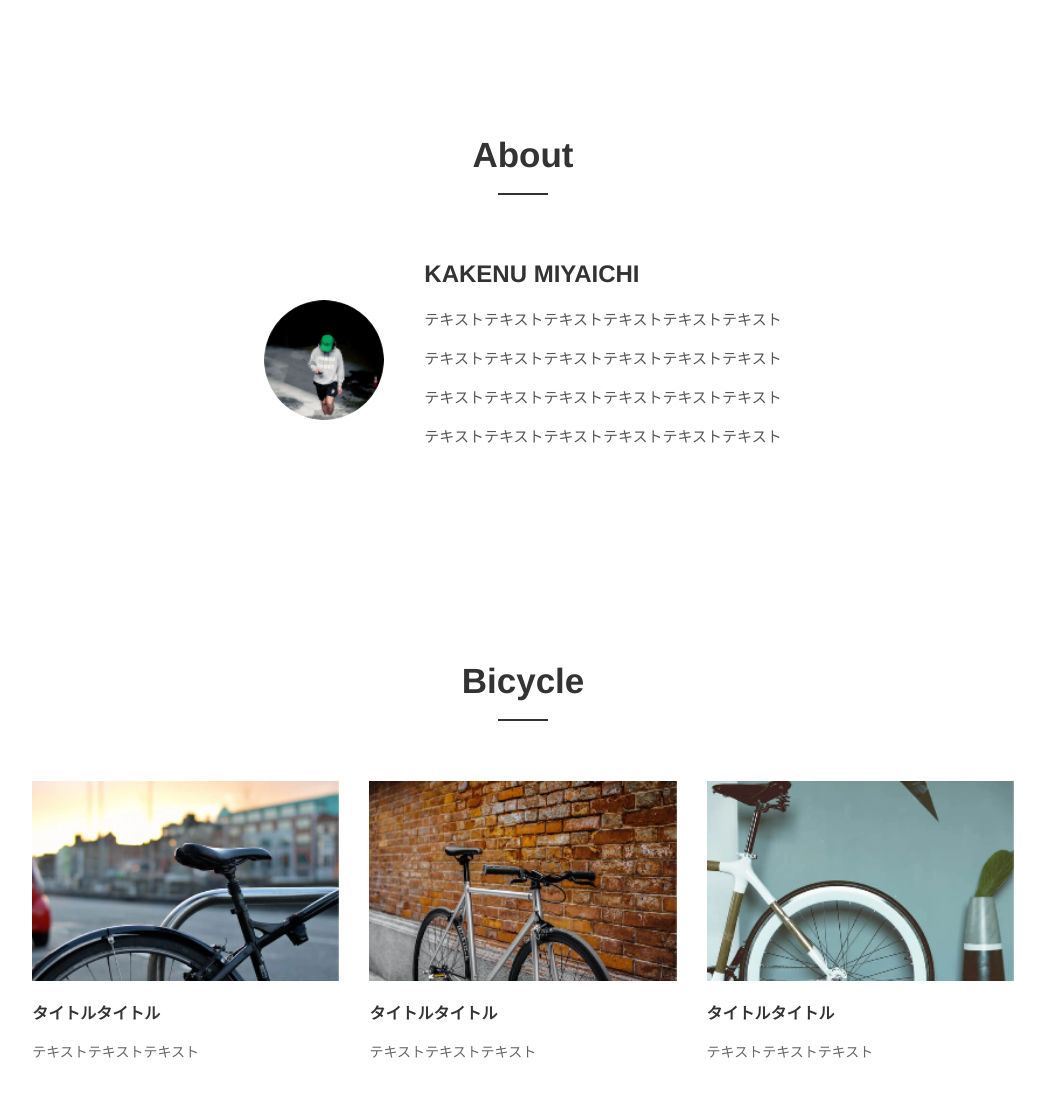
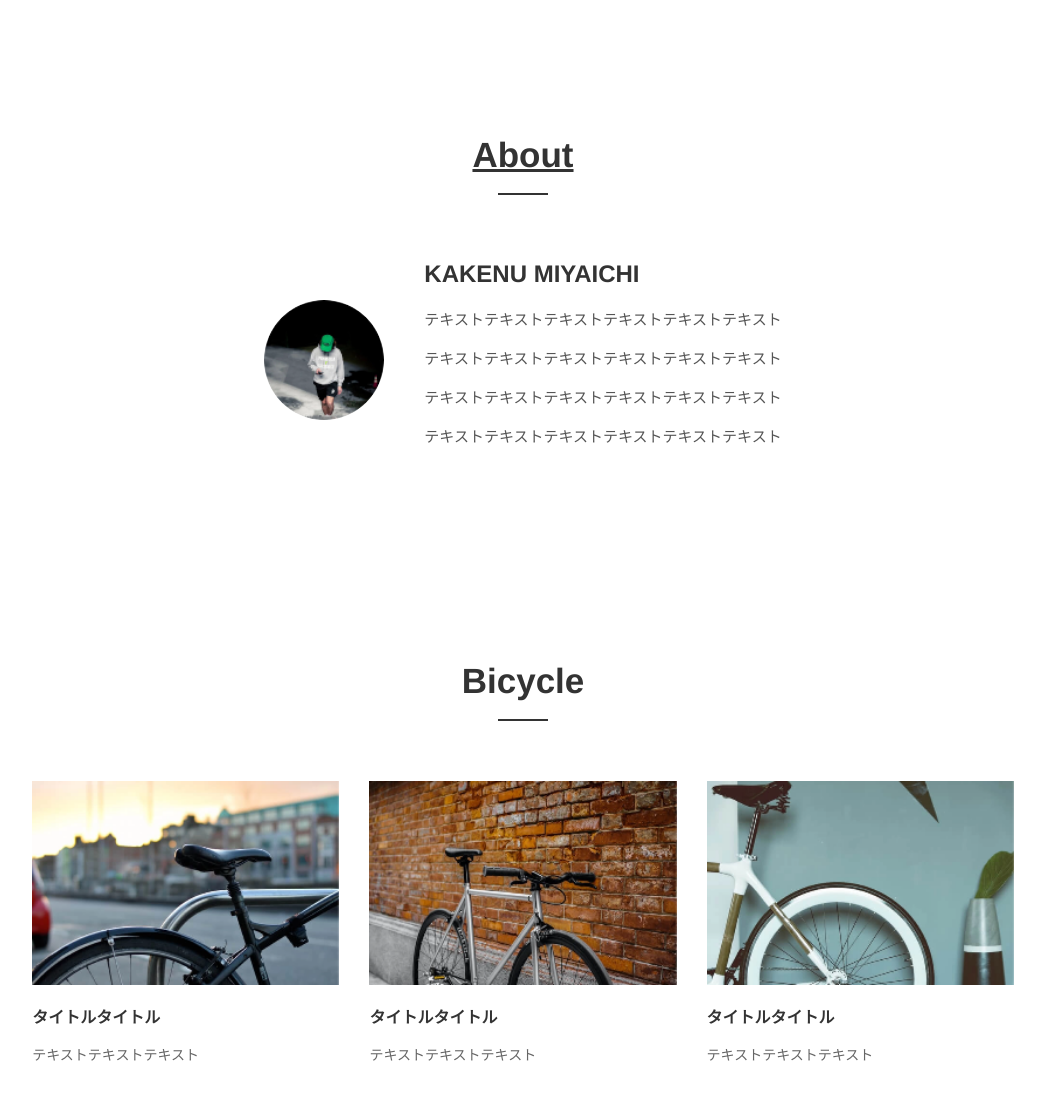
Before and after one commit to YM-phaseone/phaseone, a plain HTML site: page practice_0911-2-2.html in a window 1280 px wide. Shown: the part 702-1802 px from the top of the page, without its empty margins (117-1162 px from the left). Drawn offline with Linux system fonts and the light colour scheme.

Commit message:
Add files via upload

```diff
--- a/practice_0911-2-2.html
+++ b/practice_0911-2-2.html
@@ -127,8 +127,8 @@
 
         .bicycle-item img {
             width: 100%;
-            height: 20rem;
-            object-fit: cover;
+            height: auto;
+            object-fit: contain;
             margin-bottom: 1.5rem;
         }
 
@@ -183,7 +183,7 @@
     <div class="hero-image"></div>
 
     <section id="about" class="section">
-        <h2 class="section-title">About</h2>
+        <h2 class="section-title"><u>About</u></h2>
         <div class="about-content">
             <img src="マスクグループ 1.png" alt="Profile Picture">
             <div class="about-text">
```
